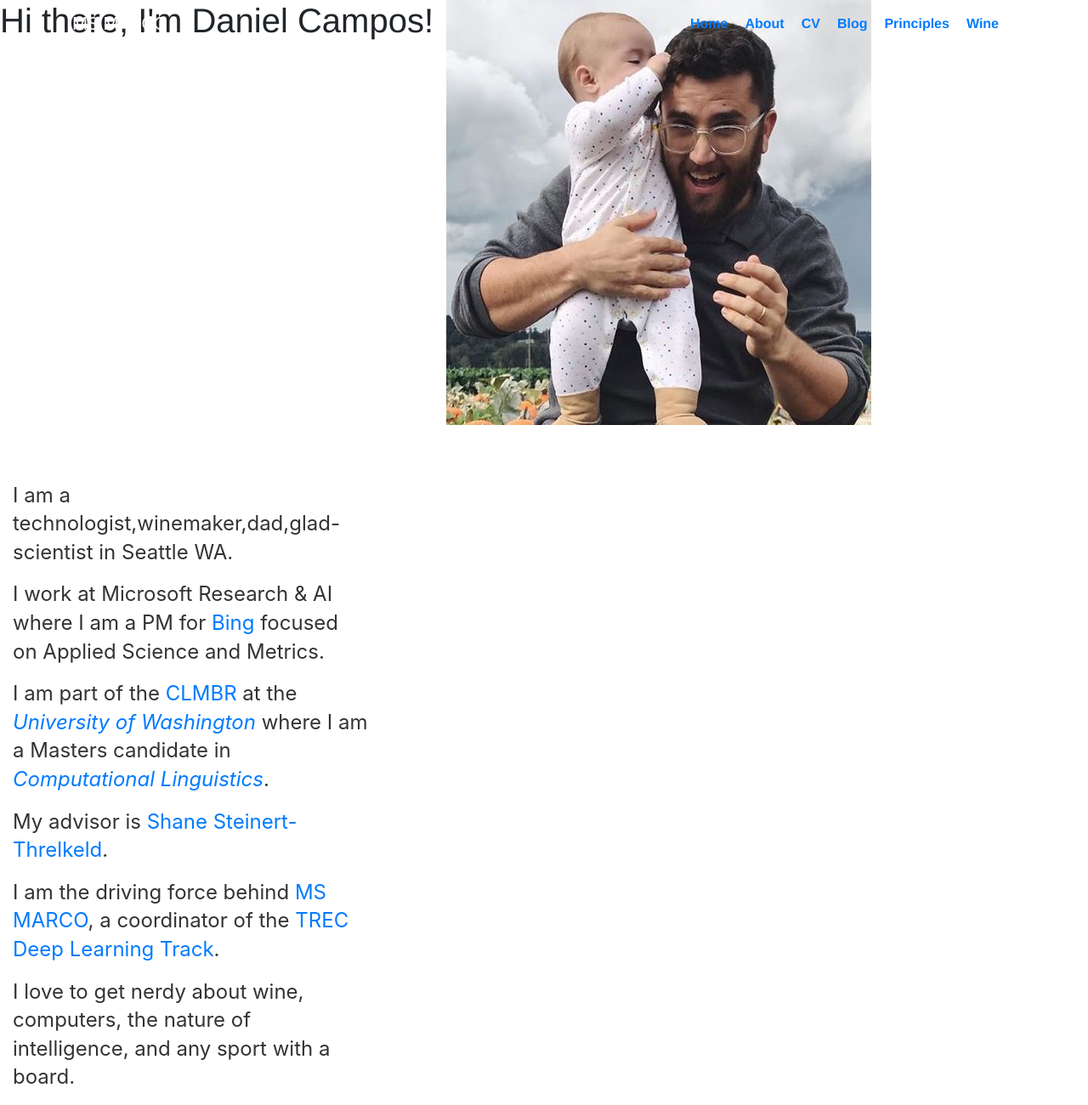
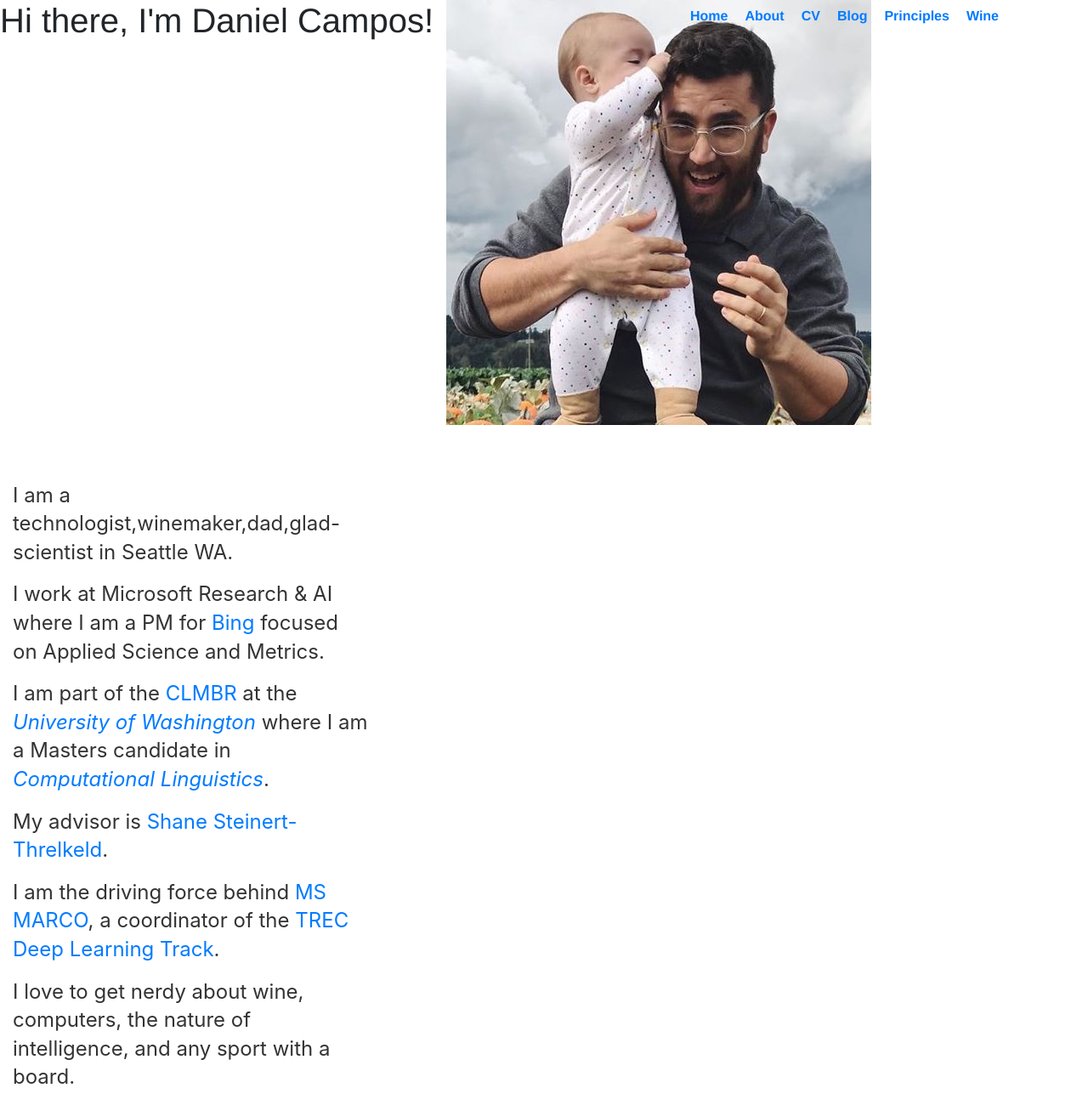
Before and after one commit to spacemanidol/spacemanidol.github.io, a Jekyll site: the page built from index.html, in a window 1280 px wide and 1300 px high. Shown: the whole window at 85% size. Built offline with Jekyll 4.4.1, drawn with Linux system fonts in a browser that asks for light colours; comment, search, counter and statistics services are not loaded.

Commit message:
Update default.html

```diff
--- a/_layouts/default.html
+++ b/_layouts/default.html
@@ -3,14 +3,11 @@
   <head>
     <title>{{ page.title }}</title>
     <link rel="stylesheet" type="text/css" href="/css/main.css">
-    <!-- Global site tag (gtag.js) - Google Analytics -->
     <script async src="https://www.googletagmanager.com/gtag/js?id=UA-137871770-1"></script>
     <script type="text/javascript" src="https://platform.linkedin.com/badges/js/profile.js" async defer></script>
     <meta charset="utf-8">
-		<meta name="viewport" content="width=device-width, initial-scale=1, shrink-to-fit=no">
-		<!-- Bootstrap CSS -->
-		<link rel="stylesheet" href="https://stackpath.bootstrapcdn.com/bootstrap/4.4.1/css/bootstrap.min.css" integrity="sha384-Vkoo8x4CGsO3+Hhxv8T/Q5PaXtkKtu6ug5TOeNV6gBiFeWPGFN9MuhOf23Q9Ifjh" crossorigin="anonymous">
-	  <!-- JS -->
+    <meta name="viewport" content="width=device-width, initial-scale=1, shrink-to-fit=no">
+    <link rel="stylesheet" href="https://stackpath.bootstrapcdn.com/bootstrap/4.4.1/css/bootstrap.min.css" integrity="sha384-Vkoo8x4CGsO3+Hhxv8T/Q5PaXtkKtu6ug5TOeNV6gBiFeWPGFN9MuhOf23Q9Ifjh" crossorigin="anonymous">
     <script src="https://ajax.googleapis.com/ajax/libs/jquery/3.4.1/jquery.min.js"></script>
     <script src="https://cdnjs.cloudflare.com/ajax/libs/popper.js/1.16.0/umd/popper.min.js"></script>
     <script src="https://stackpath.bootstrapcdn.com/bootstrap/4.4.1/js/bootstrap.min.js" integrity="sha384-wfSDF2E50Y2D1uUdj0O3uMBJnjuUD4Ih7YwaYd1iqfktj0Uod8GCExl3Og8ifwB6" crossorigin="anonymous"></script>
@@ -24,7 +21,6 @@
   <body id="page-top">
 	<nav class="navbar navbar-expand-lg navbar-dark fixed-top topnav" id="mainNav">
 		<div class="container">
-                	<a class="navbar-brand js-scroll-trigger" href="#page-top">MS MARCO</a>
 			<button class="navbar-toggler" type="button" data-toggle="collapse" data-target="#navbarResponsive" aria-controls="navbarResponsive" aria-expanded="false" aria-label="Toggle navigation">
 				<span class="navbar-toggler-icon"></span>
 			</button>
```
